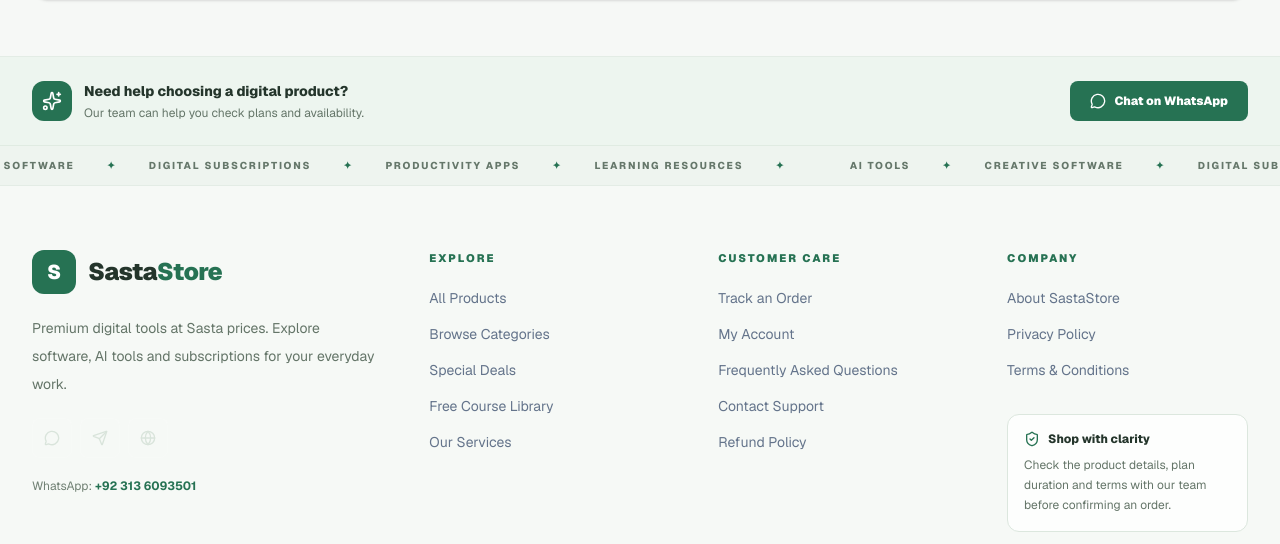
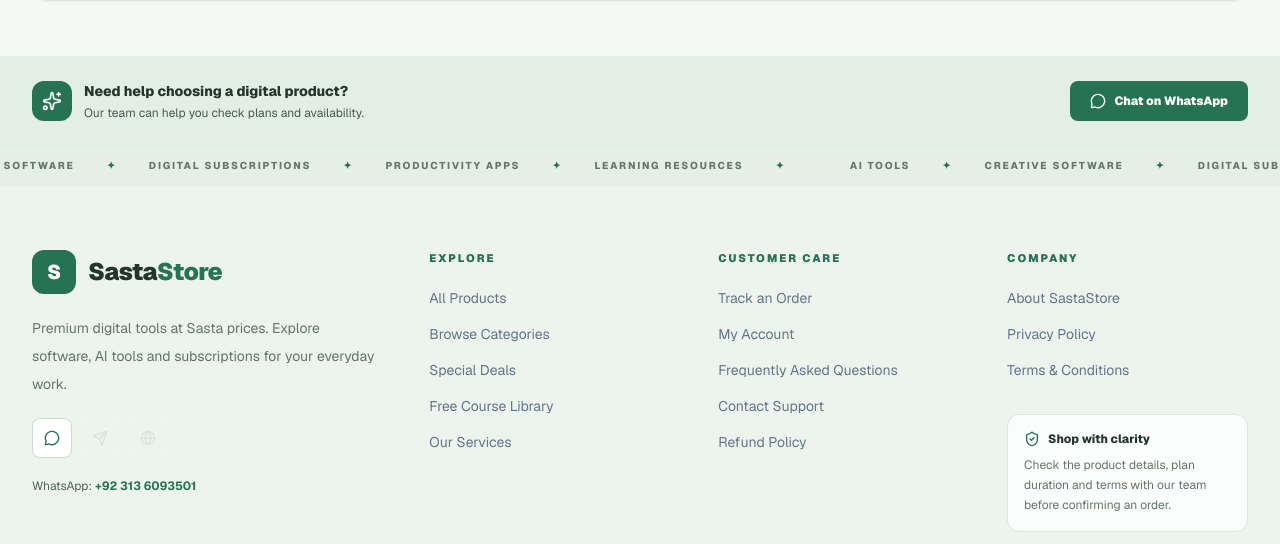
Before and after one commit to scottburchill51-beep/sastastore0, a Next.js app: page / in a window 1280 px wide. Shown: the part 4426-4970 px from the top of the page. Built offline with nearby package versions, Linux system fonts and the light colour scheme; no server answers; the database is empty.

Commit message:
Improve footer green contrast and social buttons

```diff
--- a/src/components/layout/Footer.tsx
+++ b/src/components/layout/Footer.tsx
@@ -43,20 +43,20 @@ function FooterColumn({ title, links }: { title: string; links: { label: string;
 export function Footer() {
   const whatsappUrl = createWhatsAppUrl("Hello SastaStore, I need help with a product or order.");
   return (
-    <footer className="mt-auto overflow-hidden border-t border-[#e3ece5] bg-[#f6f9f6] text-[#24352b]">
-      <div className="border-b border-[#e0ebe2] bg-[#edf5ef]">
+    <footer className="mt-auto overflow-hidden border-t border-[#e3ece5] bg-[#edf4ee] text-[#24352b]">
+      <div className="border-b border-[#e0ebe2] bg-[#e3eee5]">
         <Container>
           <div className="flex flex-col items-center justify-between gap-4 py-6 text-center sm:flex-row sm:text-left">
             <div className="flex items-center gap-3">
               <span className="flex h-10 w-10 items-center justify-center rounded-xl bg-[#267253] text-white"><Sparkles className="h-5 w-5" /></span>
-              <div><p className="text-sm font-extrabold">Need help choosing a digital product?</p><p className="mt-1 text-xs text-[#647568]">Our team can help you check plans and availability.</p></div>
+              <div><p className="text-sm font-extrabold">Need help choosing a digital product?</p><p className="mt-1 text-xs text-[#455b4b]">Our team can help you check plans and availability.</p></div>
             </div>
             <a href={whatsappUrl} target="_blank" rel="noreferrer" className="inline-flex items-center gap-2 rounded-lg bg-[#267253] px-5 py-3 text-xs font-black text-white transition hover:-translate-y-0.5 hover:bg-[#1f5e43]"><MessageCircle className="h-4 w-4" /> Chat on WhatsApp</a>
           </div>
         </Container>
       </div>
 
-      <div className="border-b border-[#e3ece5] bg-[#eef4ef] py-3">
+      <div className="border-b border-[#e3ece5] bg-[#e5efe6] py-3">
         <div className="sastastore-footer-marquee flex w-max items-center gap-8 whitespace-nowrap text-[10px] font-extrabold uppercase tracking-[.18em] text-[#65776a]">
           {[0, 1].map((copy) => <div key={copy} aria-hidden={copy === 1} className="flex items-center gap-8 pr-8"><span>AI tools</span><span className="text-[#267253]">✦</span><span>Creative software</span><span className="text-[#267253]">✦</span><span>Digital subscriptions</span><span className="text-[#267253]">✦</span><span>Productivity apps</span><span className="text-[#267253]">✦</span><span>Learning resources</span><span className="text-[#267253]">✦</span></div>)}
         </div>
@@ -71,11 +71,11 @@ export function Footer() {
             </Link>
             <p className="mt-5 max-w-sm text-sm leading-7 text-[#647568]">Premium digital tools at Sasta prices. Explore software, AI tools and subscriptions for your everyday work.</p>
             <div className="mt-5 flex flex-wrap gap-2">
-              <a href={whatsappUrl} target="_blank" rel="noreferrer" aria-label="WhatsApp support" className="flex h-10 w-10 items-center justify-center rounded-lg border border-white/10 bg-white/[.05] text-[#d9e4db] transition hover:border-[#e8c875]/50 hover:bg-[#e8c875] hover:text-[#17251e]"><MessageCircle className="h-4 w-4" /></a>
+              <a href={whatsappUrl} target="_blank" rel="noreferrer" aria-label="WhatsApp support" className="flex h-10 w-10 items-center justify-center rounded-lg border border-[#cbdccf] border-[#cbdccf] bg-white text-[#267253] transition hover:border-[#267253] hover:bg-[#267253] hover:text-white"><MessageCircle className="h-4 w-4" /></a>
               <a href={telegramUrl} target="_blank" rel="noreferrer" aria-label="Telegram" className="flex h-10 w-10 items-center justify-center rounded-lg border border-white/10 bg-white/[.05] text-[#d9e4db] transition hover:border-[#e8c875]/50 hover:bg-[#e8c875] hover:text-[#17251e]"><Send className="h-4 w-4" /></a>
               <a href={facebookUrl} target="_blank" rel="noreferrer" aria-label="Facebook" className="flex h-10 w-10 items-center justify-center rounded-lg border border-white/10 bg-white/[.05] text-[#d9e4db] transition hover:border-[#e8c875]/50 hover:bg-[#e8c875] hover:text-[#17251e]"><Globe className="h-4 w-4" /></a>
             </div>
-            <p className="mt-5 text-xs text-[#718174]">WhatsApp: <a className="font-bold text-[#267253] hover:text-[#1f5e43]" href={whatsappUrl} target="_blank" rel="noreferrer">{siteConfig.whatsapp.display}</a></p>
+            <p className="mt-5 text-xs text-[#526657]">WhatsApp: <a className="font-bold text-[#267253] hover:text-[#1f5e43]" href={whatsappUrl} target="_blank" rel="noreferrer">{siteConfig.whatsapp.display}</a></p>
           </div>
           <FooterColumn title="Explore" links={shopLinks} />
           <FooterColumn title="Customer Care" links={helpLinks} />
```
